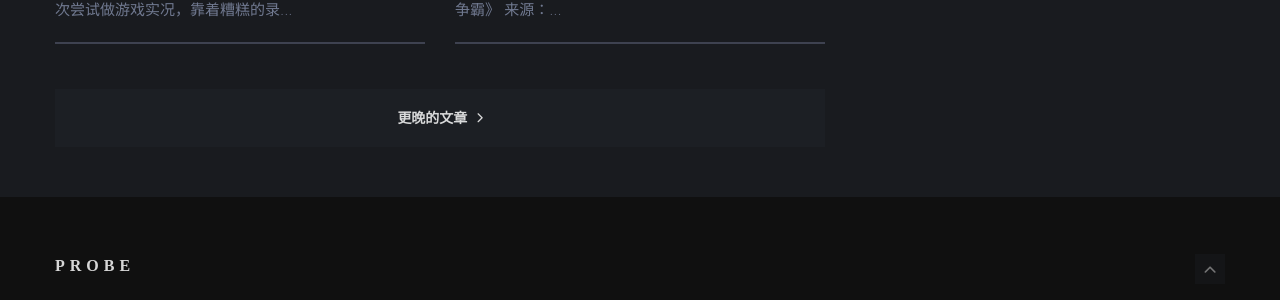
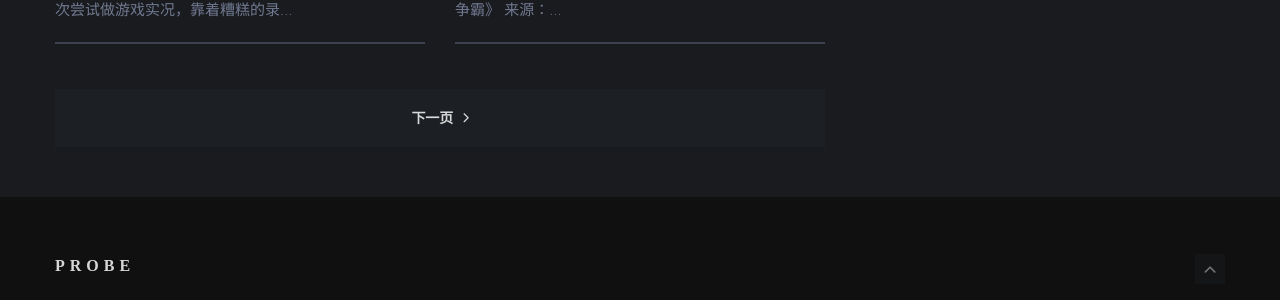
Before and after one commit to ProtossProbe/ProtossProbe.github.io, a Jekyll site: the page built from index.html, in a window 1280 px wide and 900 px high, scrolled down 1637 px. Shown: the part 506-806 px from the top of the window. Built offline with Jekyll 4.4.1, drawn with Linux system fonts in a browser that asks for light colours; nearby versions of some CDN libraries; the list of posts is cut into pages by our own code.

Commit message:
fix some translationg issue

```diff
--- a/_includes/pagination.html
+++ b/_includes/pagination.html
@@ -5,18 +5,18 @@
         {% if paginator.previous_page %} {% if paginator.previous_page == 1 %}
         <li class="previous-posts">
           <a class="previous-link" href="{{ site.baseurl }}/">
-            <i class="ion ion-ios-arrow-back"></i>上一篇文章</a>
+            <i class="ion ion-ios-arrow-back"></i>上一页</a>
         </li>
         {% else %}
         <li class="newer-posts">
           <a class="newer-link" href="{{ site.baseurl }}/page/{{ paginator.previous_page }}/">
-            <i class="ion ion-ios-arrow-back"></i>更新的文章</a>
+            <i class="ion ion-ios-arrow-back"></i>最近更新</a>
         </li>
         {% endif %} {% endif %}
 
         {% if paginator.next_page %}
         <li class="older-posts">
-          <a class="older-link" href="{{ site.baseurl }}/page/{{ paginator.next_page }}/">更晚的文章
+          <a class="older-link" href="{{ site.baseurl }}/page/{{ paginator.next_page }}/">下一页
             <i class="ion ion-ios-arrow-forward"></i>
           </a>
         </li>
```
